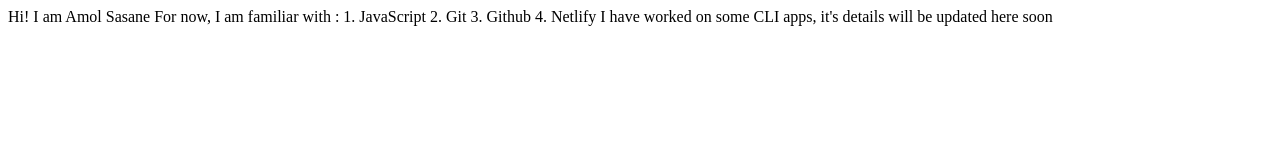
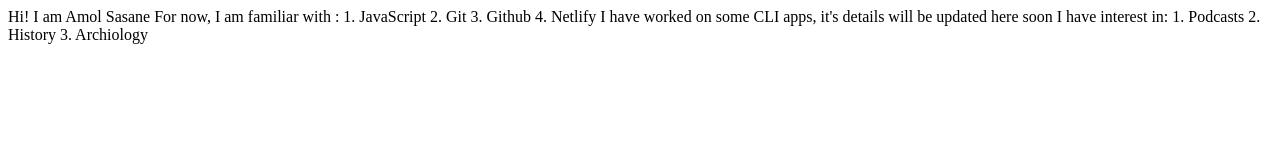
Before and after one commit to amolsasane/amol-sasane, a plain HTML site: page index.html in a window 1280 px wide. Drawn offline with Linux system fonts and the light colour scheme.

Commit message:
docs: added interests

```diff
--- a/index.html
+++ b/index.html
@@ -15,5 +15,10 @@
      4. Netlify
 
      I have worked on some CLI apps, it's details will be updated here soon
+
+     I have interest in:
+     1. Podcasts
+     2. History
+     3. Archiology
 </body>
 </html>
```
